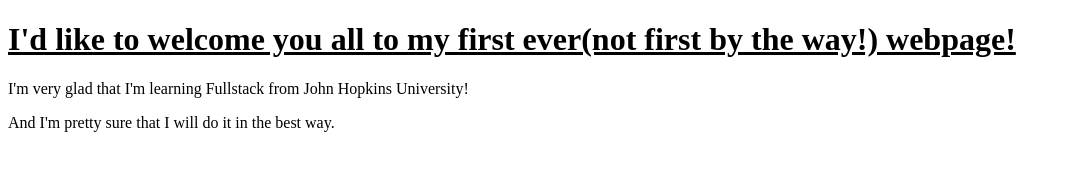
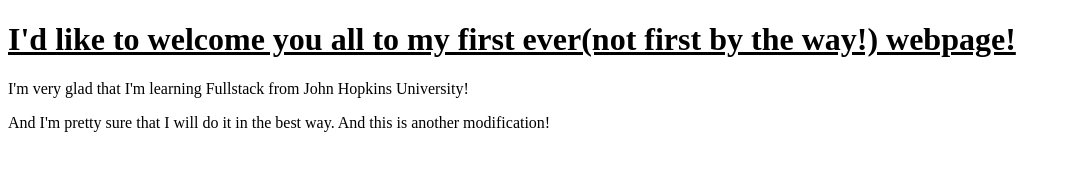
Before and after one commit to bandarusunil/Full-Stack-Java, a plain HTML site: page site/index.html in a window 1280 px wide. Shown: the whole page, without its empty margins (0-1071 px from the left). Drawn offline with Linux system fonts and the light colour scheme.

Commit message:
Once more

```diff
--- a/site/index.html
+++ b/site/index.html
@@ -6,6 +6,8 @@
 <body>
 <h1><u>I'd like to welcome you all to my first ever(not first by the way!) webpage!</u></h1>
 <p>I'm very glad that I'm learning Fullstack from John Hopkins University!</p>
-And I'm pretty sure that I will do it in the best way.
+<p>And I'm pretty sure that I will do it in the best way.
+And this is another modification!</p>
+
 </body>
 </html>
```
